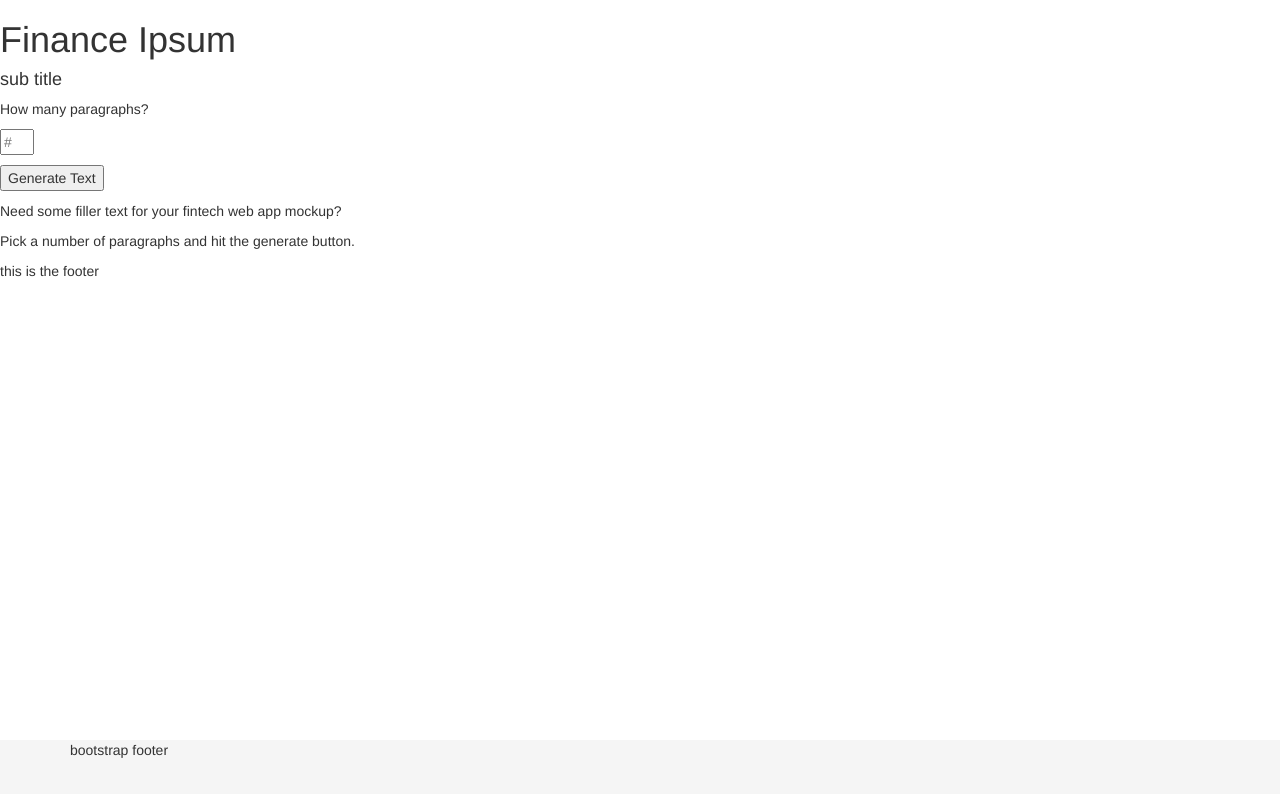
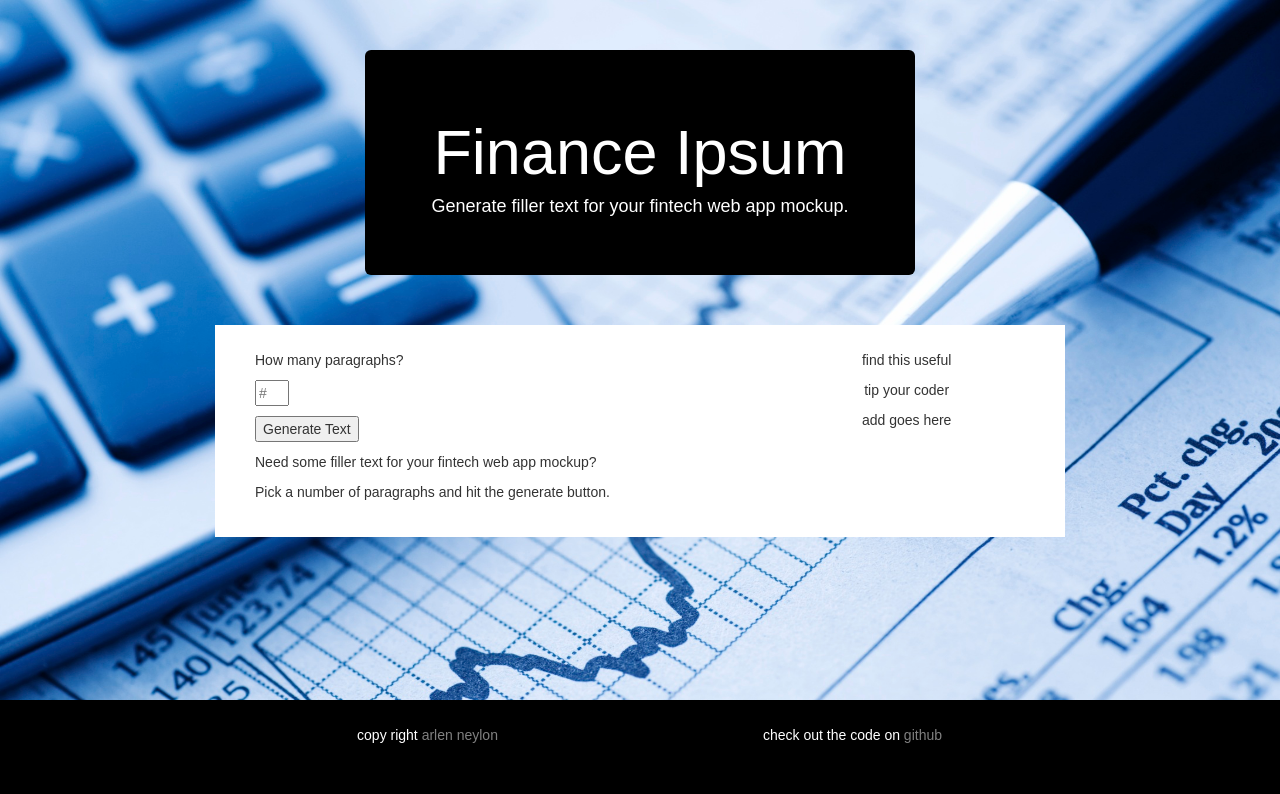
Before and after one commit to aneylon/finance-ipsum, a plain HTML site: page index.html in a window 1280 px wide. Drawn offline with nearby package versions, Linux system fonts and the light colour scheme.

Commit message:
bootstrapped

```diff
--- a/css/style.css
+++ b/css/style.css
@@ -1,89 +1,43 @@
+* {
+  font-family: "Arial", sans-serif;
+}
+
 html {
   position: relative;
   min-height: 100%;
 }
+
 body {
-  /* Margin bottom by footer height */
-  margin-bottom: 60px;
+  margin-bottom: 100px;
 }
+
+a {
+  color: grey;
+}
+
+.backWhite {
+  background-color: white;
+  padding: 25px;
+}
+
+.jumbotron {
+  margin: auto;
+  margin-top: 50px;
+  margin-bottom: 50px;
+  color: white;
+  background-color: black;
+  max-width: 550px;
+}
+.container {
+  max-width: 850px;
+}
+
 .footer {
+  padding-top: 25px;
   position: absolute;
   bottom: 0;
   width: 100%;
-  /* Set the fixed height of the footer here */
-  height: 60px;
-  background-color: #f5f5f5;
-}
-
-/** {
-  font-family: "Arial", sans-serif;
-}
-
-html,
-body {
-    padding: 0;
-    margin: 0;
-    height: 100%;
-    background-color: lightgrey;
-}
-
-#pageWrapper {
-  min-height:100%;
-  position:relative;
-}
-
-.centerEl {
-  margin: auto;
-}
-
-.width350 {
-  width: 350px;
-}
-.width750 {
-  width: 750px;
-}
-.width100p {
-  width: 100%;
-  margin: 0;
-  padding: 0;
-}
-
-.blackText {
-  color: black;
-}
-.whiteText {
+  height: 100px;
   color: white;
-}
-
-.blackBack {
   background-color: black;
 }
-.whiteBack {
-  background-color: white;
-}
-
-.centerText {
-  text-align: center;
-}
-
-.pad25 {
-  padding: 25px;
-}
-
-.marginTop100 {
-  margin-top: 100px;
-}
-
-.marginBottom {
-  margin-bottom: 180px;
-}
-
-.bottom {
-  position: absolute;
-  bottom: 0;
-}
-
-@media screen and (min-width: 480px) {
-    body {
-    }
-}*/
--- a/index.html
+++ b/index.html
@@ -1,20 +1,30 @@
-<!doctype html>
+<!DOCTYPE HTML>
 <html>
   <head>
     <title>Finance Ipsum</title>
     <link href="img/favicon.ico" rel="icon">
     <link rel="stylesheet" href="https://maxcdn.bootstrapcdn.com/bootstrap/3.3.6/css/bootstrap.min.css">
     <link href="css/style.css" rel="stylesheet">
-    <script scr="js/words.js"></script>
+    <script src="js/words.js"></script>
     <script src="js/app.js"></script>
+    <style>
+      .bgImage {
+        background-image: url("img/bg3.jpg") !important;
+        background-size: 100% 100%;
+        background-attachment: fixed;
+      }
+    </style>
   </head>
-  <body>
-    <div id="pageWrapper">
-      <div class="centerEl width350 whiteText blackBack centerText pad25 marginTop100">
+  <body class="bgImage">
+    <div class="container">
+      <div class="header">
+        <div class="jumbotron text-center">
           <h1>Finance Ipsum</h1>
-        <h4>sub title</h4>
+          <h4>Generate filler text for your fintech web app mockup.</h4>
         </div>
-      <div class="pad25 width750 centerEl marginBottom">
+      </div>
+      <div class="row backWhite">
+        <div class="col-md-8">
           <div>
             <p>How many paragraphs?</p>
             <p>
@@ -33,14 +43,28 @@
             </p>
           </div>
         </div>
-      <div id="footer" class="blackBack whiteText width100p bottom">
-        <p class="centerText">this is the footer</p>
+        <div class="col-md-4 text-center">
+          <div class="row">
+            <p>find this useful</p>
+            <p>tip your coder</p>
+          </div>
+          <div class="row">
+            <p>add goes here</p>
+          </div>
+        </div>
       </div>
     </div>
 
-    <footer class="footer">
+    <footer class="footer text-center">
       <div class="container">
-        <p>bootstrap footer</p>
+        <div class="row">
+          <div class="col-md-6">
+            <p>copy right <a href="http://www.arlen-neylon.com">arlen neylon</a></p>
+          </div>
+          <div class="col-md-6">
+            <p>check out the code on <a href="http://github.com/aneylon/finance-ipsum">github</a></p>
+          </div>
+        </div>
       </div>
     </footer>
 
--- a/js/app.js
+++ b/js/app.js
@@ -1,15 +1,5 @@
 // put in commas
 // don't reuse words
-
-var finWords = [
-  "diversify",
-  "funds",
-  "stocks",
-  "bonds",
-  "401k",
-  "rollover",
-  "IRA"
-];
 
 function generateText(){
   var numParagraphs = document.getElementById("numParagraphs").value;
--- a/js/words.js
+++ b/js/words.js
@@ -1,4 +1,4 @@
-var words = [
+var finWords = [
   "diversify",
   "funds",
   "stocks",
```
Also changed, not shown: img/bg2.jpg (added), img/bg3.jpg (added). Lines whose indentation alone changed are shown as unchanged.
